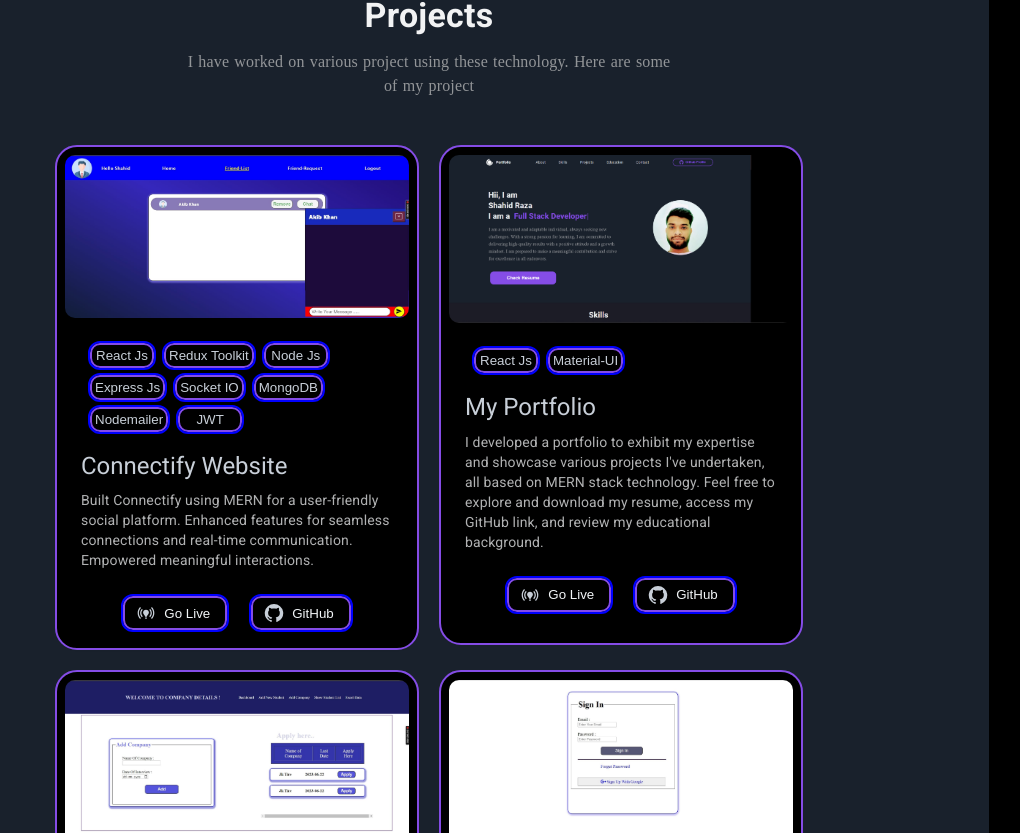
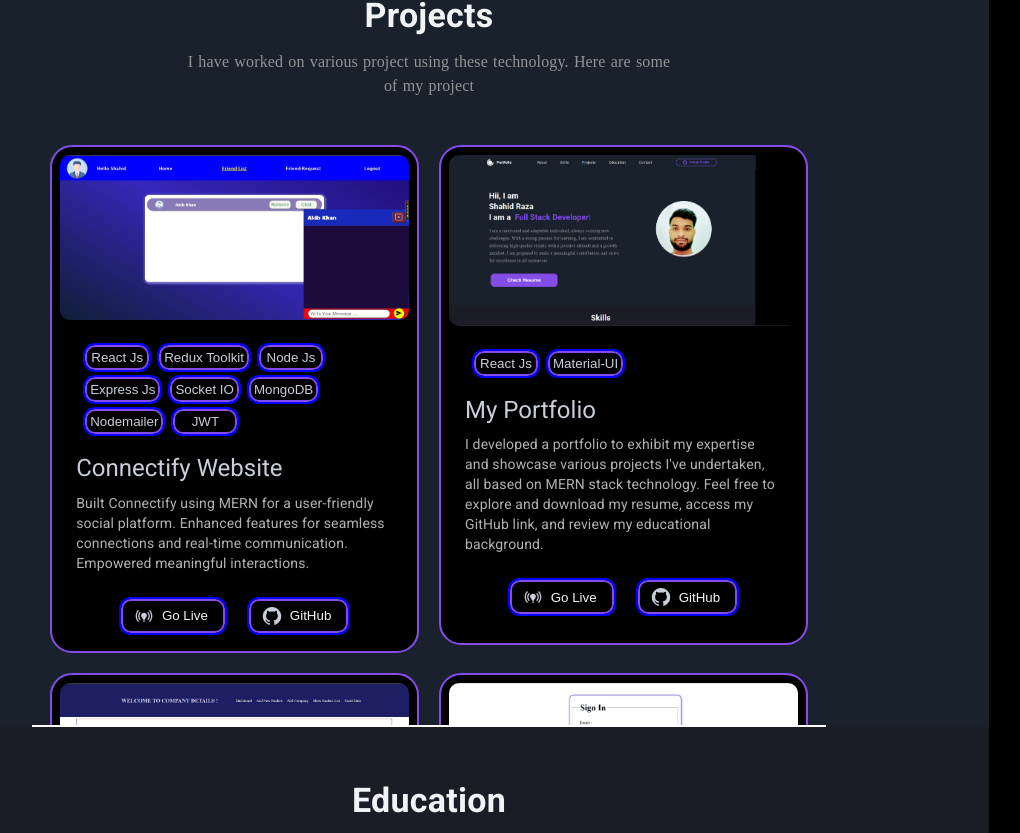
Before and after one commit to 786Shaahid/portfolio, a React (Create React App) app: page / in a window 1280 px wide. Shown: the part 1536-2369 px from the top of the page, without its empty margins (131-1151 px from the left). Built offline with nearby package versions, Linux system fonts and the light colour scheme.

Commit message:
keep project cards inside the container box

```diff
--- a/src/components/Project.js
+++ b/src/components/Project.js
@@ -38,14 +38,19 @@ function Project() {
         </FlexComponent>
         <CardConatiner
           sx={(theme) => ({
-            flexGrow: 1,
-            [theme.breakpoints.down("sm")]: {
-              width: "93%",
-            },
+            [theme.breakpoints.up('md')]:{
+              borderBottom:'2px solid white',
+              width:'62vw',
+              height:'75vh',
+              overflow:"auto",
+              "&::-webkit-scrollbar":{
+                   display:'none'
+              }
+            }
           })}
-          width={"70%"}
+          width={"98%"}
         >
-          <Grid container spacing={3}>
+          <Grid container spacing={3} sx={{}}>
             <Grid item xs={12} sm={6}>
               <Card
                 sx={{
@@ -164,8 +169,6 @@ function Project() {
                     My Portfolio
                   </Typography>
                   <Typography variant="body2" color={darkTheme.text_secondary}>
-                    {/* I developed  personal portfolio
-                    to showcase my skills and projects.  */}
                     I developed a  portfolio  to exhibit
                     my expertise and showcase various projects I've undertaken,
                     all based on MERN stack technology. Feel free to explore and
@@ -564,8 +567,8 @@ function Project() {
                 </GroupButton>
               </Card>
             </Grid>
-            <Grid item xs={12} sm={6}>
-              {/* <Card  sx={{padding:'8px' ,bgcolor:'black', minHeight:'31rem',outline:`2px solid ${darkTheme.button}`,borderRadius:'20px'}} >
+            {/* <Grid item xs={12} sm={6}>
+              <Card  sx={{padding:'8px' ,bgcolor:'black', minHeight:'31rem',outline:`2px solid ${darkTheme.button}`,borderRadius:'20px'}} >
       <CardMedia
         component="img"
         alt="chat-pic"
@@ -595,10 +598,10 @@ seamless connections and real-time communication. Empowered meaningful interacti
         <CustomButton  variant='outlined'  startIcon={<OnlinePrediction/>}  >Go Live</CustomButton>
         <CustomButton   variant='outlined'  startIcon={<GitHub/>} > Git</CustomButton>
       </GroupButton>
-                 </Card> */}
-            </Grid>
-            <Grid item xs={12} sm={6}>
-              {/* <Card  sx={{padding:'8px' ,bgcolor:'black', minHeight:'31rem',outline:`2px solid ${darkTheme.button}`,borderRadius:'20px'}} >
+                 </Card>
+            </Grid> */}
+            {/* <Grid item xs={12} sm={6}>
+              <Card  sx={{padding:'8px' ,bgcolor:'black', minHeight:'31rem',outline:`2px solid ${darkTheme.button}`,borderRadius:'20px'}} >
       <CardMedia
         component="img"
         alt="chat-pic"
@@ -628,8 +631,8 @@ seamless connections and real-time communication. Empowered meaningful interacti
         <CustomButton  variant='outlined'  startIcon={<OnlinePrediction/>}  >Go Live</CustomButton>
         <CustomButton   variant='outlined'  startIcon={<GitHub/>} > Git</CustomButton>
       </GroupButton>
-                 </Card> */}
-            </Grid>
+                 </Card>
+            </Grid> */}
           </Grid>
         </CardConatiner>
       </FlexComponent>
```
